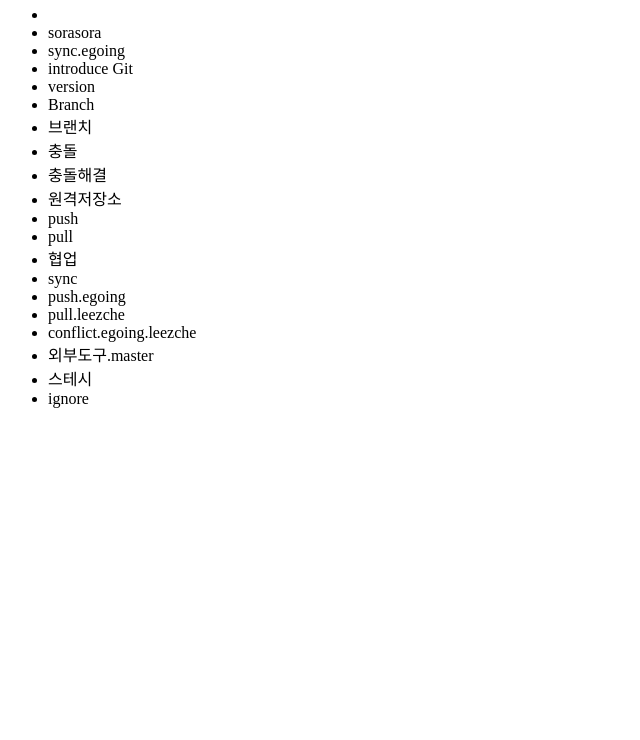
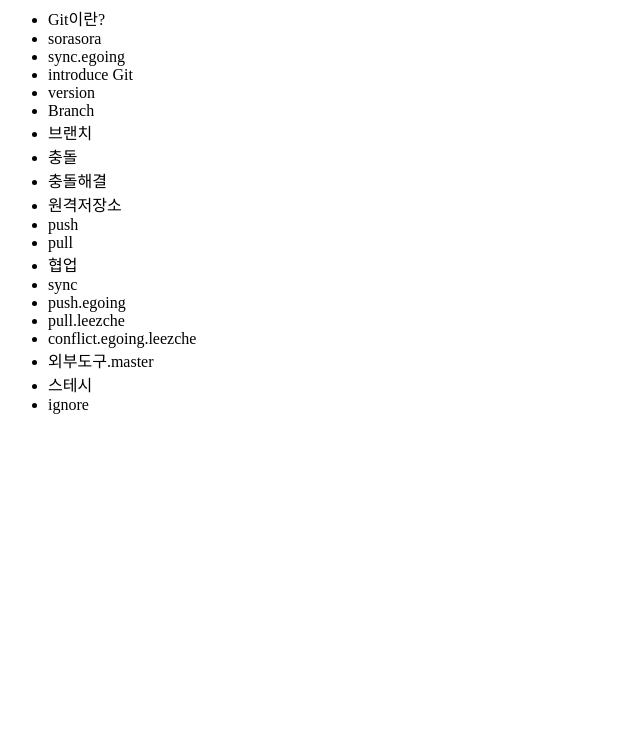
Before and after one commit to leessrr/KOSTA112TH_3rd, a plain HTML site: page index.html in a window 1280 px wide. Shown: the part 60-800 px from the top of the page, without its empty margins (0-640 px from the left). Drawn offline with Linux system fonts and the light colour scheme.

Commit message:
li 태그 내용 추가

```diff
--- a/index.html
+++ b/index.html
@@ -8,7 +8,7 @@
 			<h1>Git</h1>
 		</header>
 		<ul>
-			<li></li>
+			<li>Git이란?</li>
 			<li>sorasora</li>
 			<li>sync.egoing</li>
 			<li>introduce Git</li>
```
